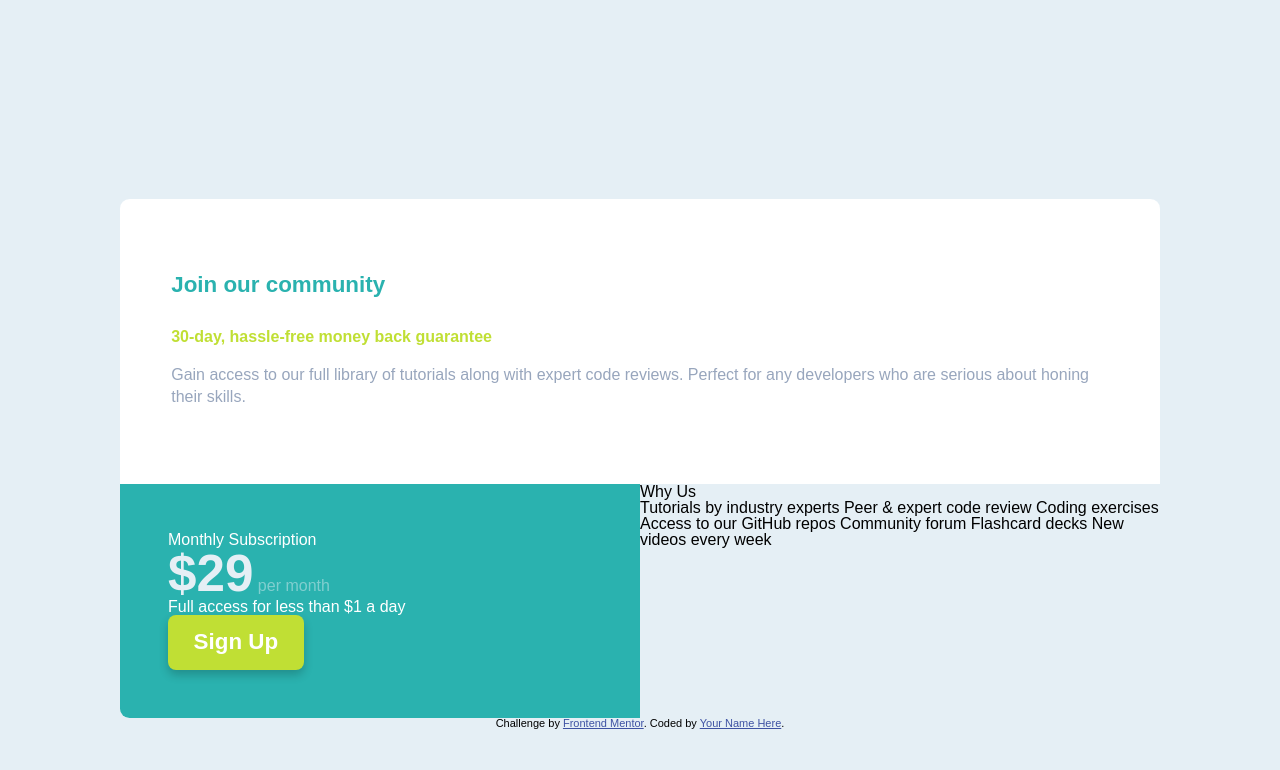
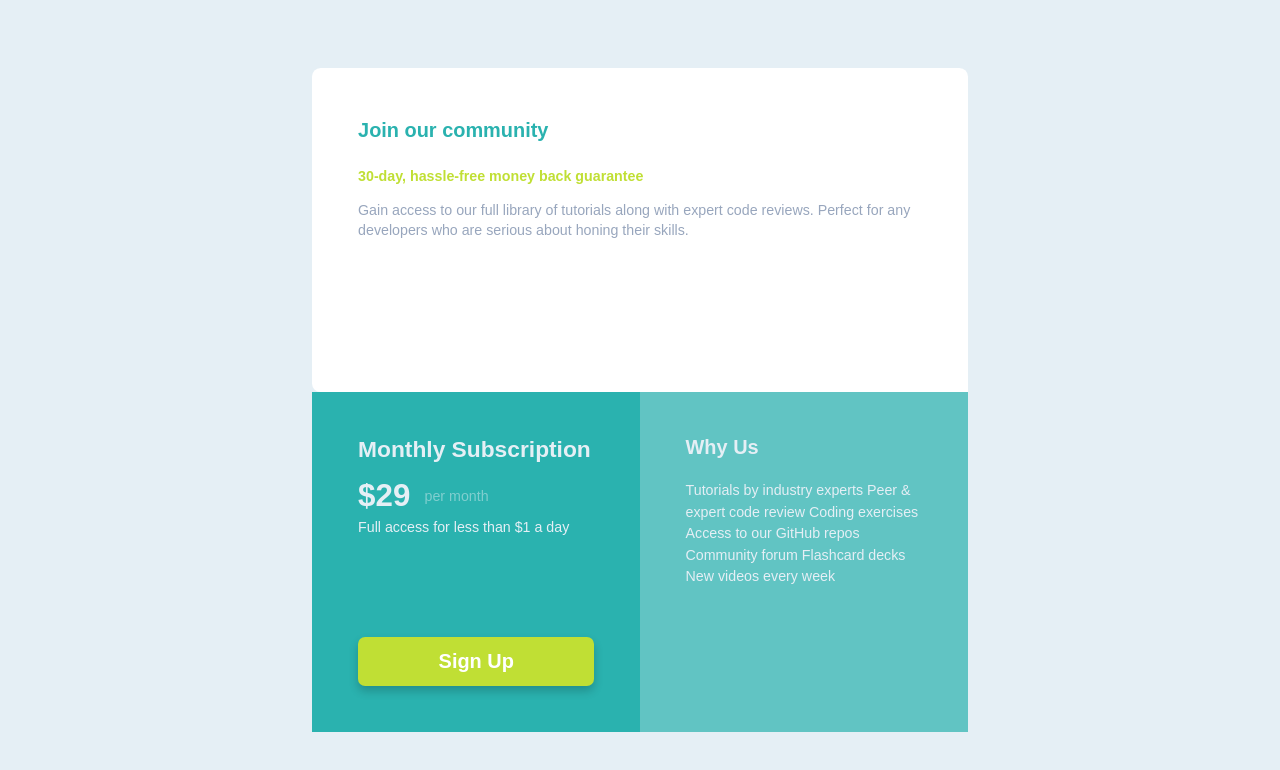
Before and after one commit to BanDevLab/single-price-grid-component-master, a plain HTML site: page index.html in a window 1280 px wide. Drawn offline with Linux system fonts and the light colour scheme.

Commit message:
fix style problems

```diff
--- a/index.html
+++ b/index.html
@@ -44,8 +44,8 @@
     </div>
     <div class="subscription">
       <h2>Monthly Subscription</h2>
-
-      <span>&dollar;29</span> <small>per month</small>
+      <div>
+      <span>&dollar;29</span> <small>per month</small></div>
 
       <p>Full access for less than &dollar;1 a day</p>
 
@@ -64,13 +64,14 @@
         New videos every week</p>
     </div>
   </main>
+  <!--
   <footer>
     <p class="attribution">
       Challenge by <a href="https://www.frontendmentor.io?ref=challenge" target="_blank">Frontend Mentor</a>.
       Coded by <a href="#">Your Name Here</a>.
     </p>
   </footer>
-
+-->
 </body>
 
 </html>
--- a/styles/style.scss
+++ b/styles/style.scss
@@ -2,70 +2,107 @@ $Cyan: hsl(179, 62%, 43%);
 $Bright-Yellow: hsl(71, 73%, 54%);
 $Light-Gray: hsl(204, 43%, 93%);
 $Grayish-Blue: hsl(218, 22%, 67%);
-$Withe:#fff;
+$Withe: #fff;
+@import url('https://fonts.googleapis.com/css2?family=Fraunces:opsz,wght@9..144,700&display=swap');
 
-body{
-    font-family: "Karla",sans-serif;
+html{
+    font-size: 89%
+}
+body {
     background-color: $Light-Gray;
     display: flex;
-    flex-direction: column;
-    align-items: center;
-    justify-content: center;
     min-height: 100vh;
-    padding: 4rem;
-    main{
+    place-content: center;
+    font-family: "Karla",sans-serif;
+
+    main {
         display: grid;
-        grid-template-columns: repeat(2, minmax(0, 1fr));
-        max-width: 65rem;
-        overflow: hidden;
-        border-radius: .6rem;
-
-        .join{
+        grid-template-columns: repeat(2,1fr);
+        max-width: 46rem;
+        padding: 4.8rem;
+        .join {
             background-color: $Withe;
             grid-column: span 2;
-            padding: 4.7rem 3.2rem;
-            h1{
-                color:$Cyan;
+            padding: 3.7rem 3.2rem;
+            border-radius: .6rem .6rem 0rem;
+            h1 {
+                color: $Cyan;
                 margin-bottom: 2rem;
                 font-size: 1.4rem;
-                font-weight:800;
+                font-weight: 800;
             }
-            span{
-                color:$Bright-Yellow;
+
+            span {
+                color: $Bright-Yellow;
                 display: block;
-                margin-bottom:1.2rem;
+                margin-bottom: 1.2rem;
                 font-weight: 700;
             }
-            p{
-                color:$Grayish-Blue;
+
+            p {
+                color: $Grayish-Blue;
                 line-height: 1.4;
             }
         }
-        .subscription{
+
+        .subscription {
             background-color: $Cyan;
-            color: $Withe;
-            padding: 3rem;
-            h2{
+            color: $Light-Gray;
+            padding: 3.2rem;
+            display: flex;
+            flex-direction: column;
 
+            h2 {
+                font-size: 1.4rem;
+                font-weight: 700;
+                font-size: 1.6rem;
+                white-space: nowrap;
             }
-            span{
-                font-weight: 700;
-                font-size: 3.2rem;
-                color: $Light-Gray;
+
+            div {
+                display: flex;
+                gap: 1rem;
+                align-items: center;
+                margin-top: 1.4rem;
+                margin-bottom: .6rem;
+                span {
+                    font-weight: 700;
+                    font-size: 2.2rem;
+                    color: $Light-Gray;
+                }
+
+                small {
+                    color: hsla(203, 44%, 93%, 0.464);
+                }
             }
-            small{
-                color: hsla(203, 44%, 93%, 0.464);
-            }
-            button{
+
+            button {
                 background-color: $Bright-Yellow;
                 padding: .9rem 1.6rem;
                 border: none;
                 border-radius: .5rem;
                 font-weight: 700;
-                color:$Withe;
+                color: $Withe;
                 cursor: pointer;
                 font-size: 1.4rem;
+                margin-top: auto;
                 box-shadow: 0 5px 10px rgba(0, 0, 0, 0.2);
+            }
+        }
+        .whyUs{
+            padding: 3.2rem;
+            background-color: $Cyan;
+            opacity: .7;
+            h3{
+                font-size: 1.4rem;
+                font-weight: 700;
+                color: $Light-Gray;
+                margin-bottom: 1.6rem;
+                opacity: 1;
+            }
+            p{
+                color: $Light-Gray;
+                line-height: 1.5rem;
             }
         }
 
```
Also changed, not shown: styles/style.css, 1 other file.
